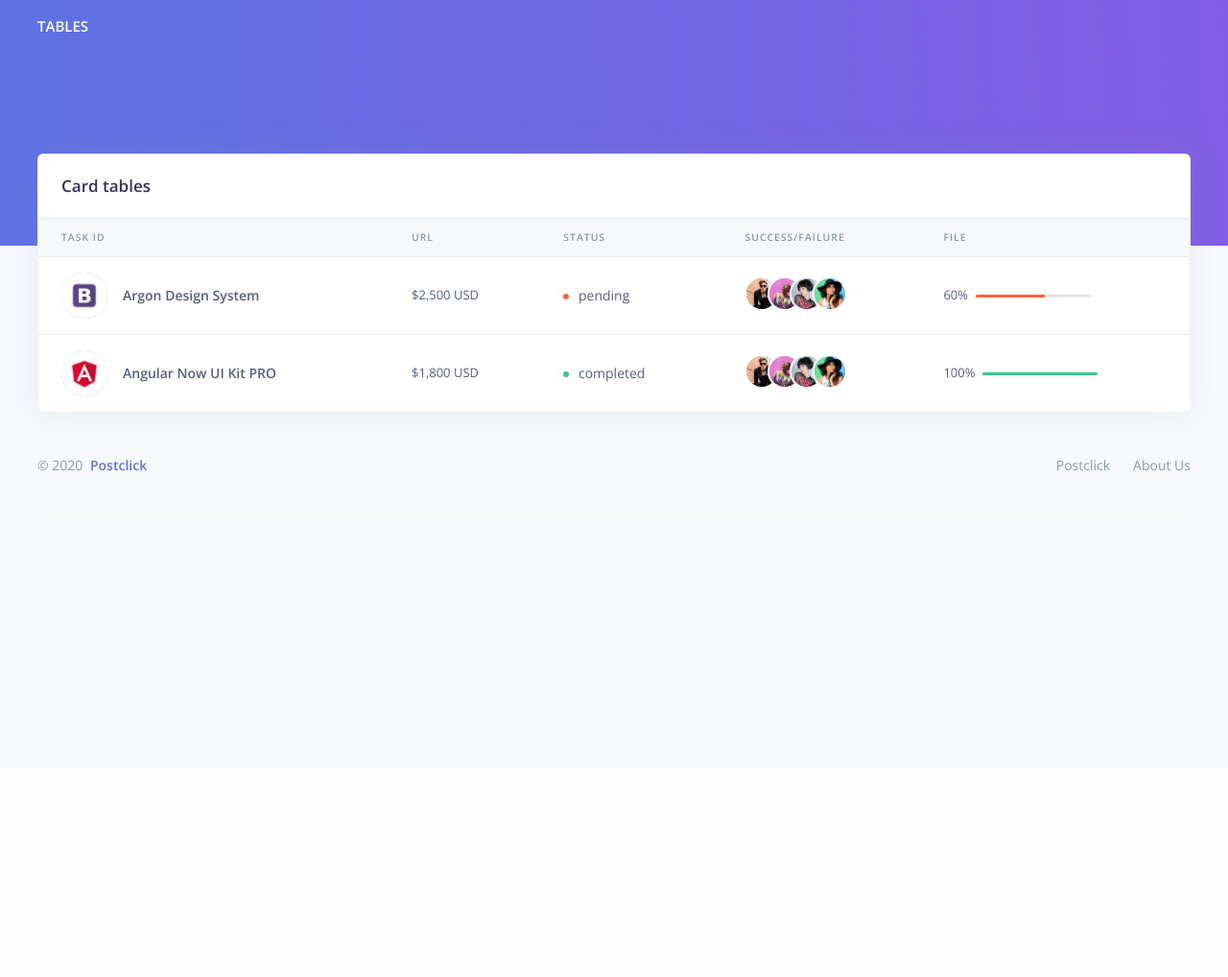
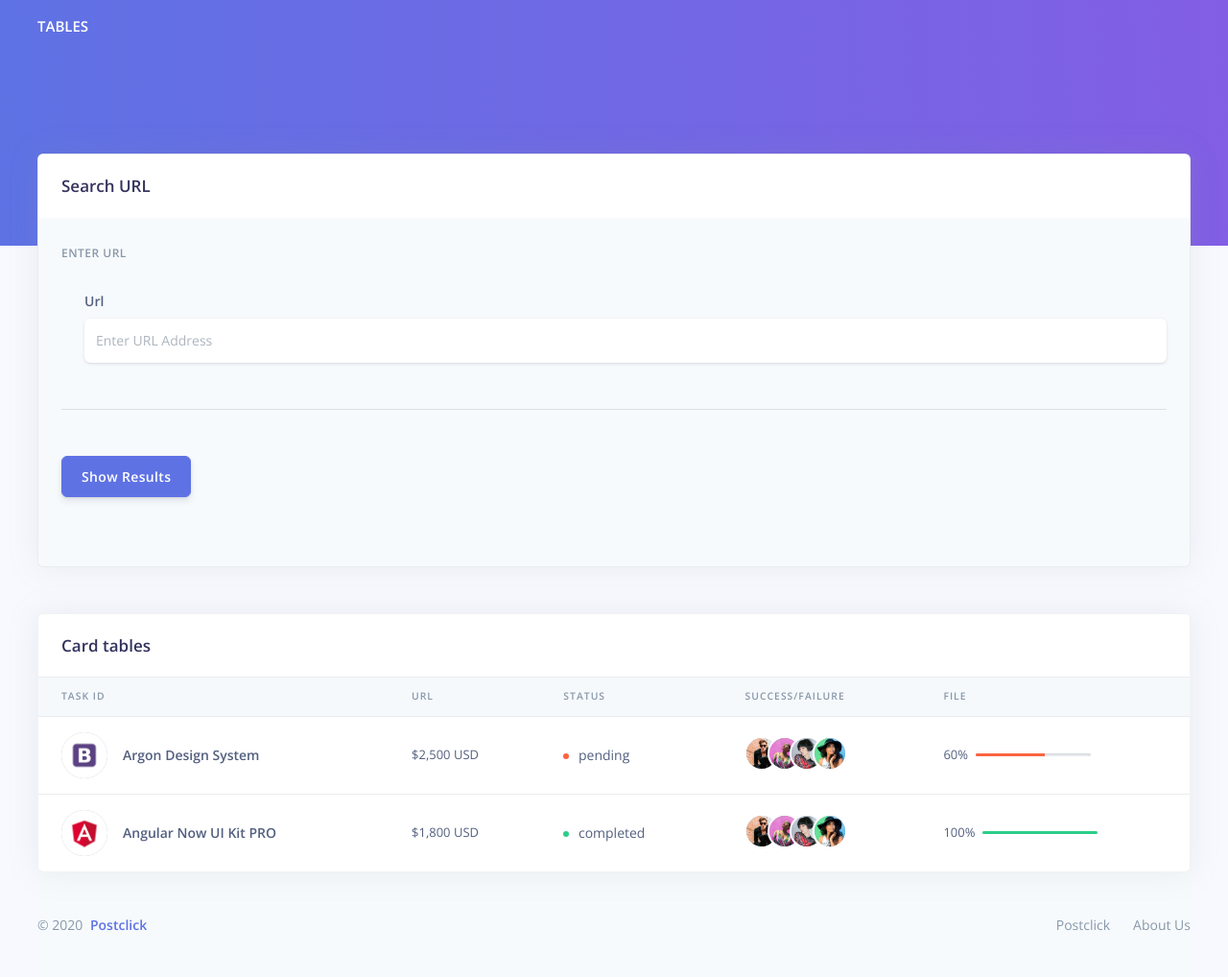
Before and after one commit to tactlabs/luigi-flask, a Flask app: template templates/table_single.html in a window 1280 px wide. Shown: the whole page at 96% size. Before the commit the page ends 491 px from the top, so only its background shows below. Run offline with Flask 2, Linux system fonts and the light colour scheme; the template is opened without the code that fills it, so the values that code supplies are empty; some libraries are stand-ins or nearby versions.

Commit message:
design fixes

```diff
--- a/app.py
+++ b/app.py
@@ -25,9 +25,15 @@ database = "database"
 # Controllers.
 #----------------------------------------------------------------------------#
 
-@app.route('/')
+@app.route('/', methods=['POST','GET'])
 def index():
-   return render_template('table_single.html')
+
+    req_json = request.get_json()
+    # url = request.values.get('url')
+    # if len(url) <= 0:
+    #     return error_result({"msg":"Unable to find URL param"})
+
+    return render_template('table_single.html')
 
 @app.route('/trigger')
 def trigger():
@@ -37,6 +43,9 @@ def trigger():
     cur = conn.cursor()
     cur.execute(select_sql, taskId)
     return 'taskId'
+    # return luigiLib.tasks('https://toronto.craigslist.org/d/computers/search/sya')
+
+
 
 def create_table(conn, create_table_sql):
     try:
--- a/templates/table_single.html
+++ b/templates/table_single.html
@@ -45,6 +45,56 @@
                 </div>
             </div>
             <div class="container-fluid mt--7">
+                <!-- Form -->
+                <div class="row">
+
+                    <div class="col-xl-12 order-xl-1">
+
+                        <div class="card bg-secondary shadow">
+
+                            <div class="card-header bg-white border-0">
+                                <div class="row align-items-center">
+                                    <div class="col-8">
+                                        <h3 class="mb-0">Search URL</h3>
+                                    </div>
+                                    <div class="col-4 text-right">
+
+                                    </div>
+                                </div>
+                            </div>
+
+                            <div class="card-body">
+                                <form method="post">
+
+                                    <!-- Job Name -->
+                                    <h6 class="heading-small text-muted mb-4">Enter URL</h6>
+                                    <div class="pl-lg-4">
+                                        <div class="row">
+                                            <div class="col-md-12">
+                                                <div class="form-group">
+                                                    <label class="form-control-label" for="input-address">Url</label>
+                                                    <input id="url" class="form-control form-control-alternative" placeholder="Enter URL Address" value="" type="url">
+                                                </div>
+                                            </div>
+                                        </div>
+
+                                    </div>
+
+                                    <hr class="my-4" />
+                                    <div class="form-group">
+                                        <button type="button" class="btn btn-primary my-4">Show Results</button>
+                                    </div>
+                                </form>
+                            </div>
+
+
+                        </div>
+
+                    </div>
+                </div>
+
+                <br><br>
+
                 <!-- Table -->
                 <div class="row">
                     <div class="col">
@@ -166,7 +216,6 @@
                         </div>
                     </div>
                 </div>
-
                 <!-- Footer -->
                 <footer class="footer">
                     <div class="row align-items-center justify-content-xl-between">
```
Lines whose indentation alone changed are shown as unchanged.
